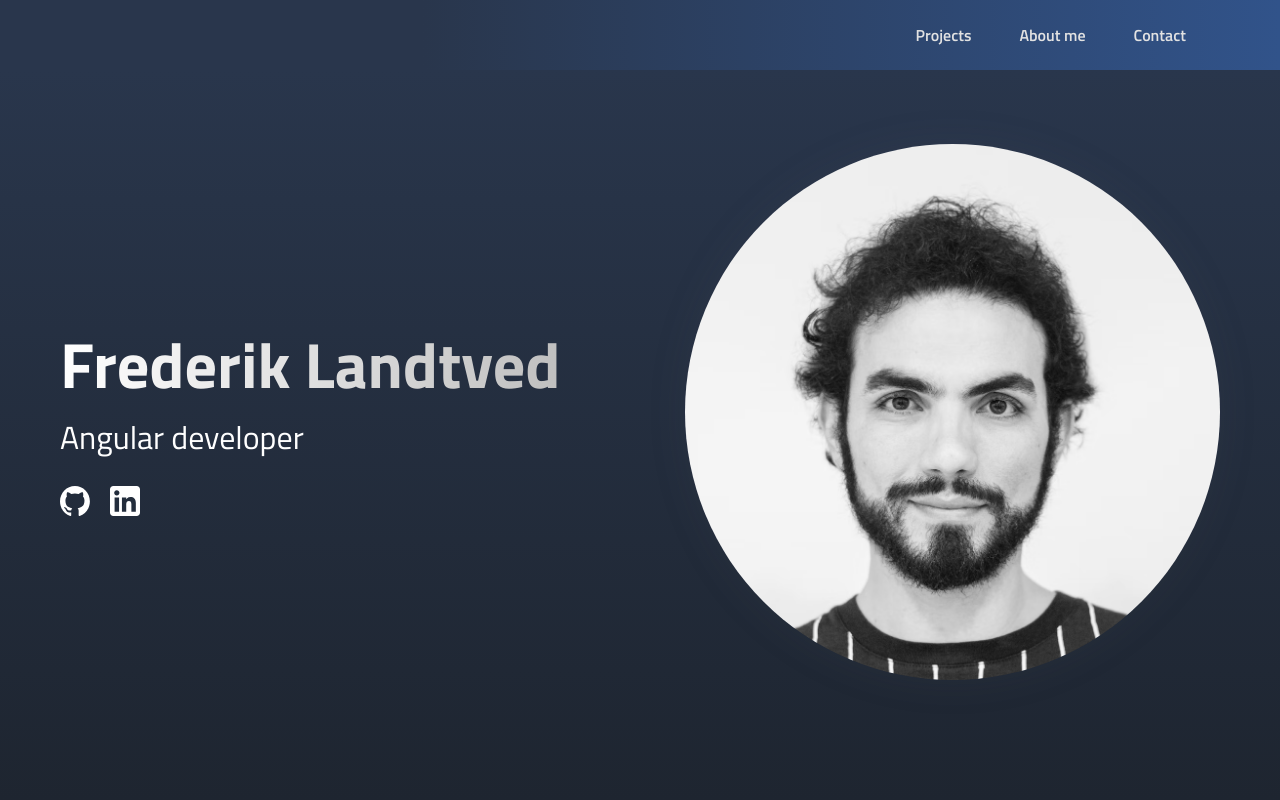
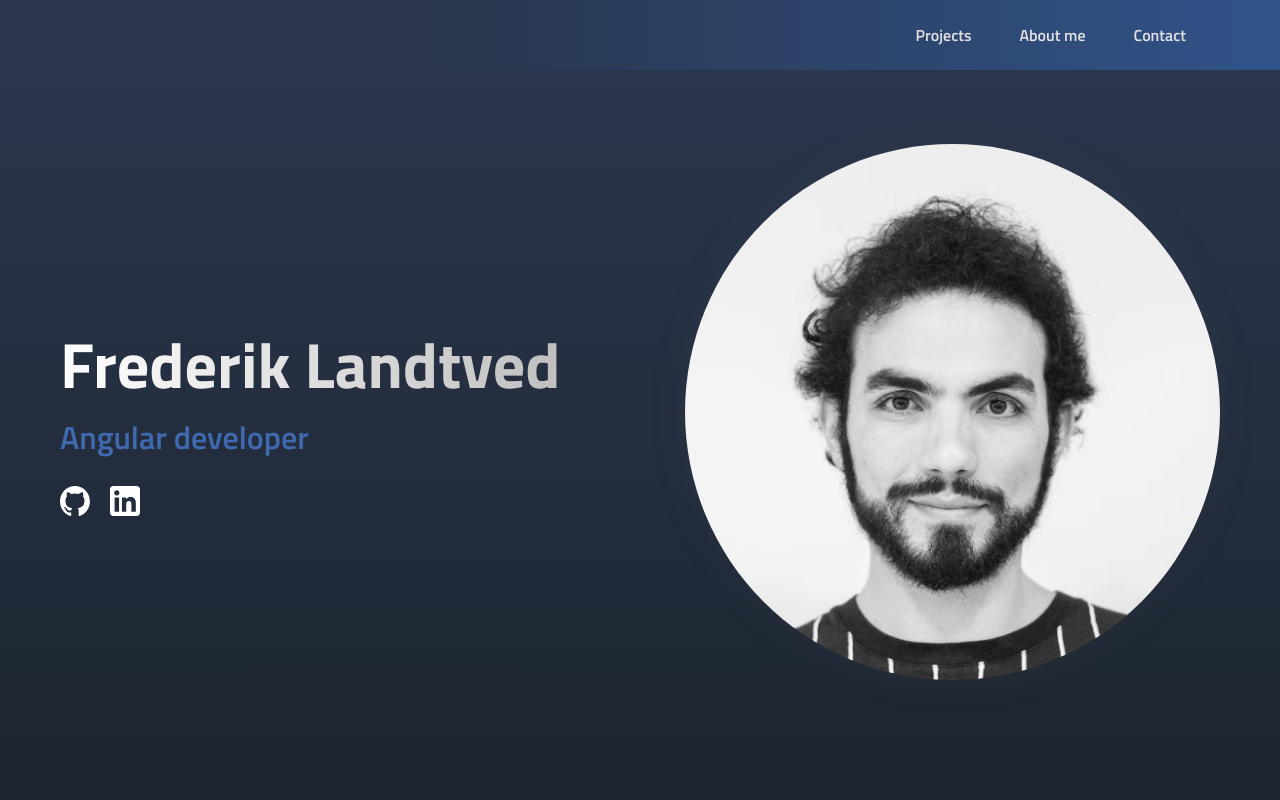
Before and after one commit to FrederikLandtved/portfolio, an Angular app: page / in a window 1280 px wide. Shown: the top 800 px of the page. Built offline with nearby package versions, Linux system fonts and the light colour scheme.

Commit message:
Changed text color

```diff
--- a/src/app/app.component.scss
+++ b/src/app/app.component.scss
@@ -103,7 +103,8 @@ section {
 
     h3 {
         font-size: 2rem;
-        font-weight: 500;
+        font-weight: 600;
+        color: rgb(63, 106, 175);
     }
 }
 
```
